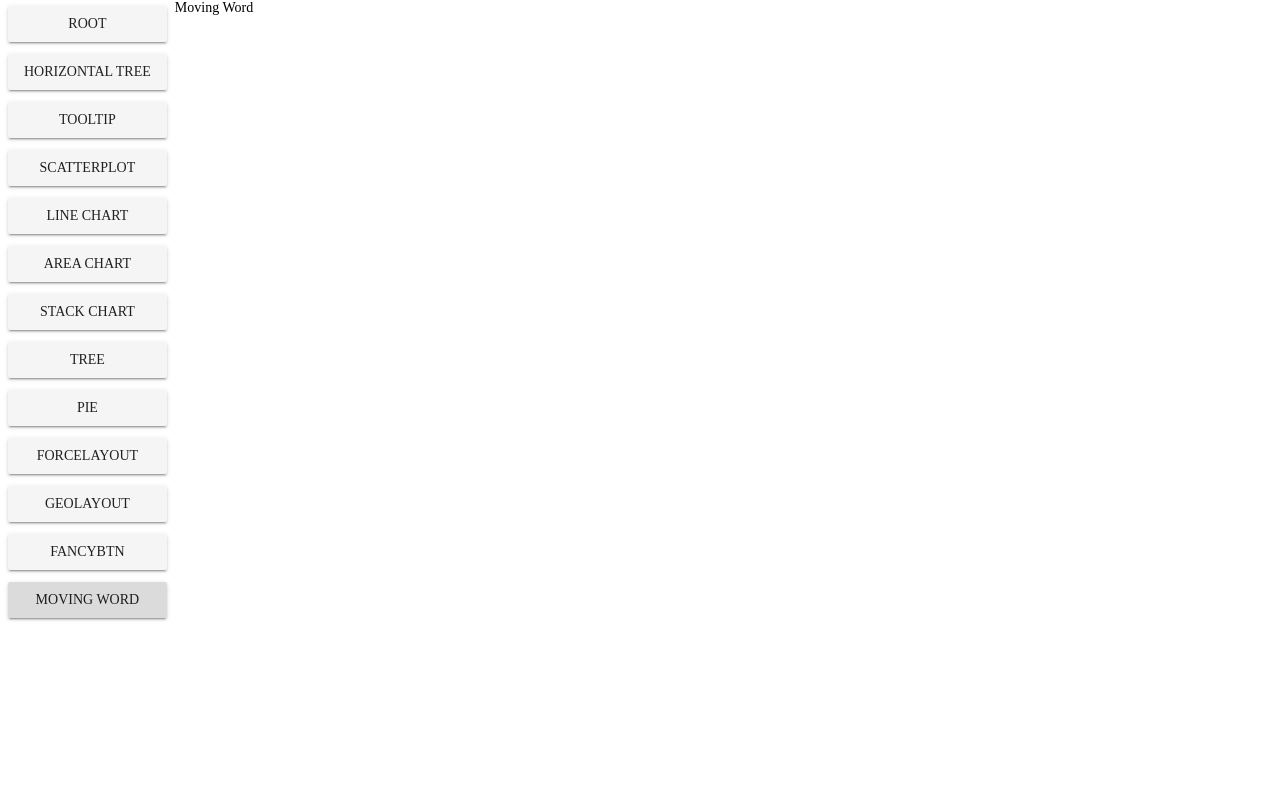
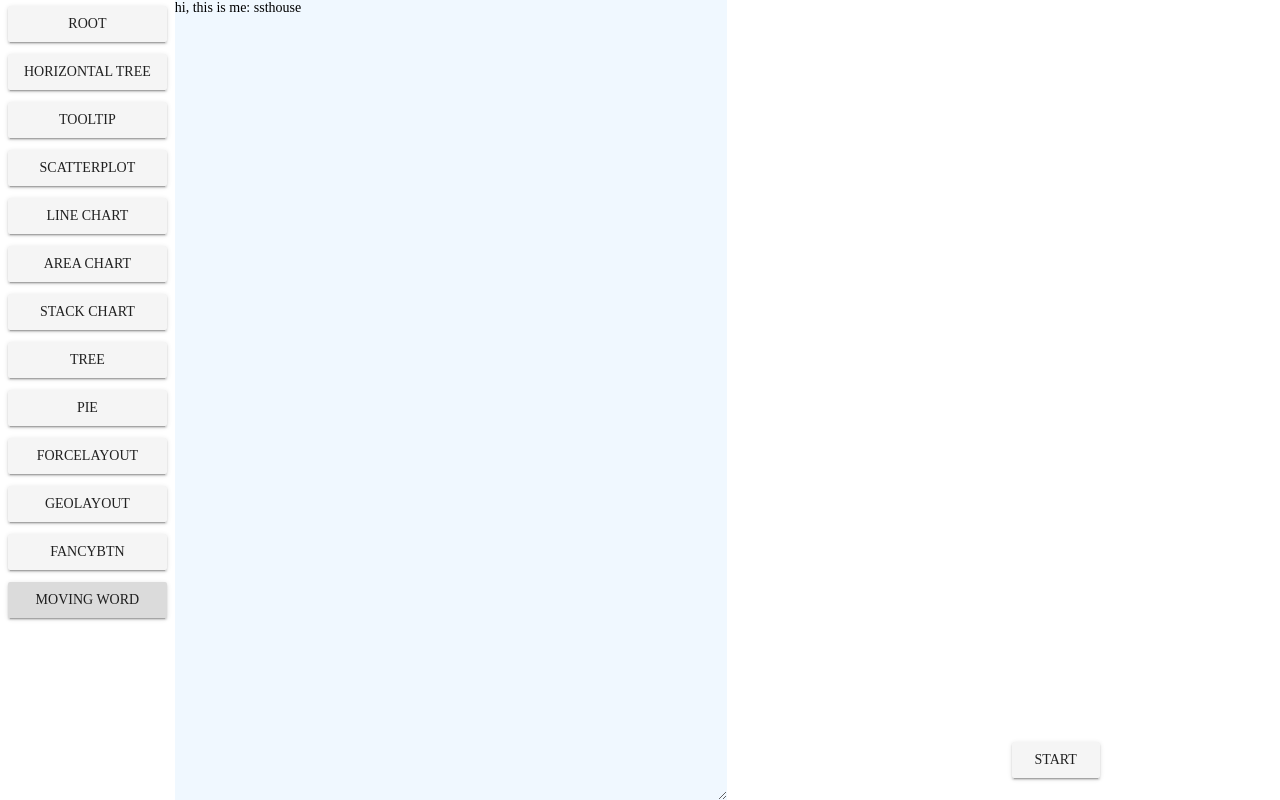
Before and after one commit to ssthouse/d3-practice, a Vue app: page /#/movingWord in a window 1280 px wide. Built offline with nearby package versions, Linux system fonts and the light colour scheme.

Commit message:
Finish char map logic

```diff
--- a/src/App.vue
+++ b/src/App.vue
@@ -38,6 +38,7 @@ body {
   height: 100%;
   display: flex;
   flex-direction: row;
+  overflow: hidden;
 }
 
 .menu {
--- a/src/components/MovingWord.vue
+++ b/src/components/MovingWord.vue
@@ -1,12 +1,87 @@
 <template>
-  <div>
-    Moving Word
+  <div id="moving-word-container">
+    <div id="text-area-panel">
+      <textarea id="text-field" v-model="texts" label="Message" full-width multi-line single-line>
+      </textarea>
+    </div>
+
+    <div id="summary-panel">
+      <svg id="svg-moving-word"></svg>
+      <v-btn id="start-btn" @click="start">Start</v-btn>
+    </div>
   </div>
 </template>
 
 <script>
-export default {}
+export default {
+  name: 'MovingWord',
+  data() {
+    return {
+      texts: 'hi, this is me: ssthouse',
+      svg: null
+    }
+  },
+  methods: {
+    start() {
+      this.analyzeTexts()
+    },
+    analyzeTexts() {
+      if (this.texts === undefined) {
+        return
+      }
+      const charArry = this.texts.split('')
+      const charMap = new Map()
+      charArry.forEach(element => {
+        if (charMap.get(element) !== undefined) {
+          charMap.set(element, charMap.get(element) + 1)
+        } else {
+          charMap.set(element, 1)
+        }
+      })
+      charMap.forEach((value, key) => {
+        console.log(`key: ${key}: ${value}`)
+      })
+    }
+  },
+  mounted() {
+    this.svg = this.$d3.select('#svg-moving-word')
+  }
+}
 </script>
 
 <style lang="less">
+#moving-word-container {
+  height: 100%;
+  display: flex;
+
+  #text-area-panel {
+    width: 50%;
+    height: 100%;
+    position: relative;
+
+    #text-field {
+      width: 100%;
+      height: 100%;
+      background-color: aliceblue;
+    }
+  }
+
+  #summary-panel {
+    width: 50%;
+    height: 100%;
+    position: relative;
+
+    #svg-moving-word {
+      width: 100%;
+      height: 100%;
+    }
+
+    #start-btn {
+      position: absolute;
+      left: 50%;
+      text-align: center;
+      bottom: 16px;
+    }
+  }
+}
 </style>
```
